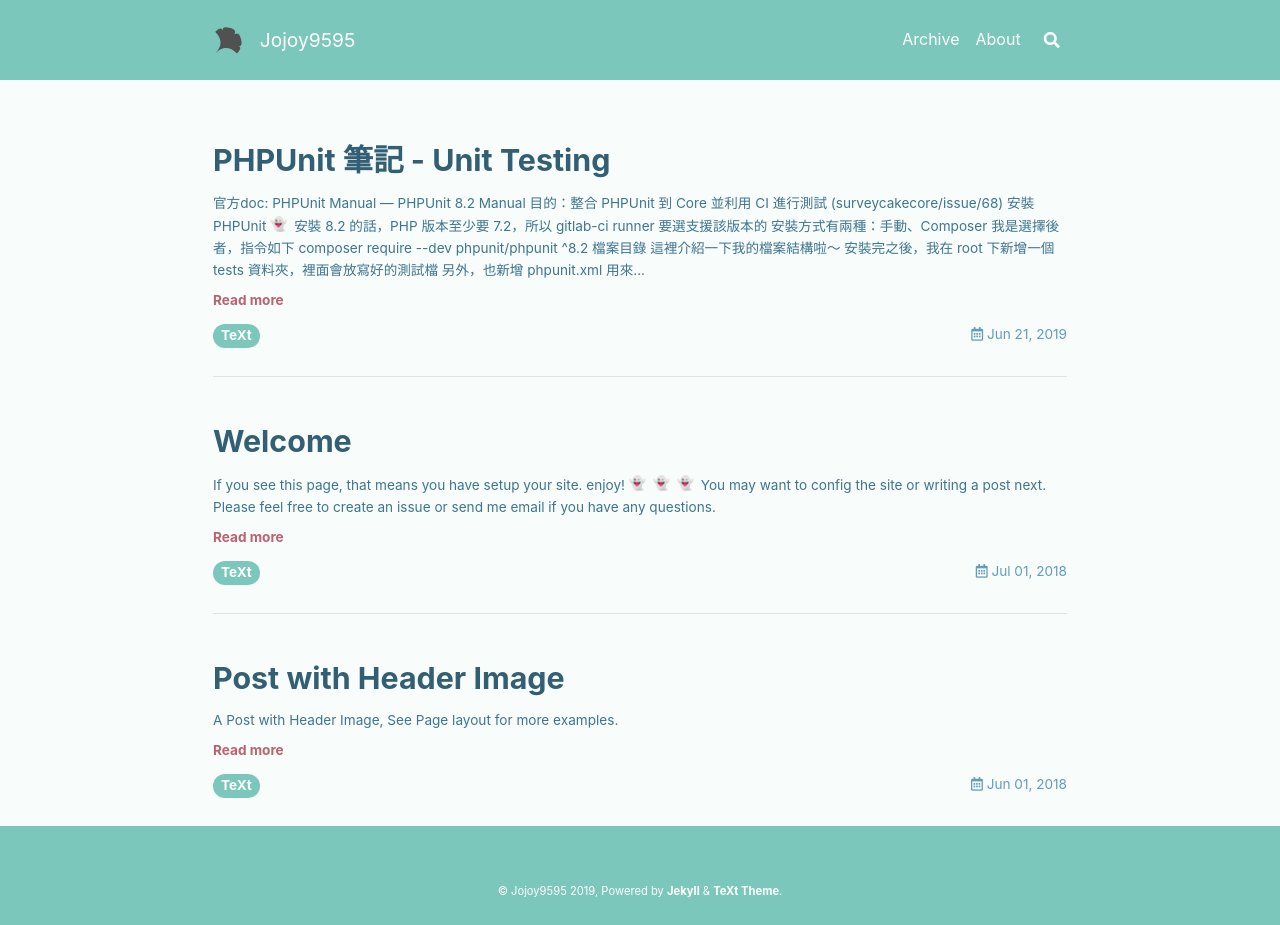
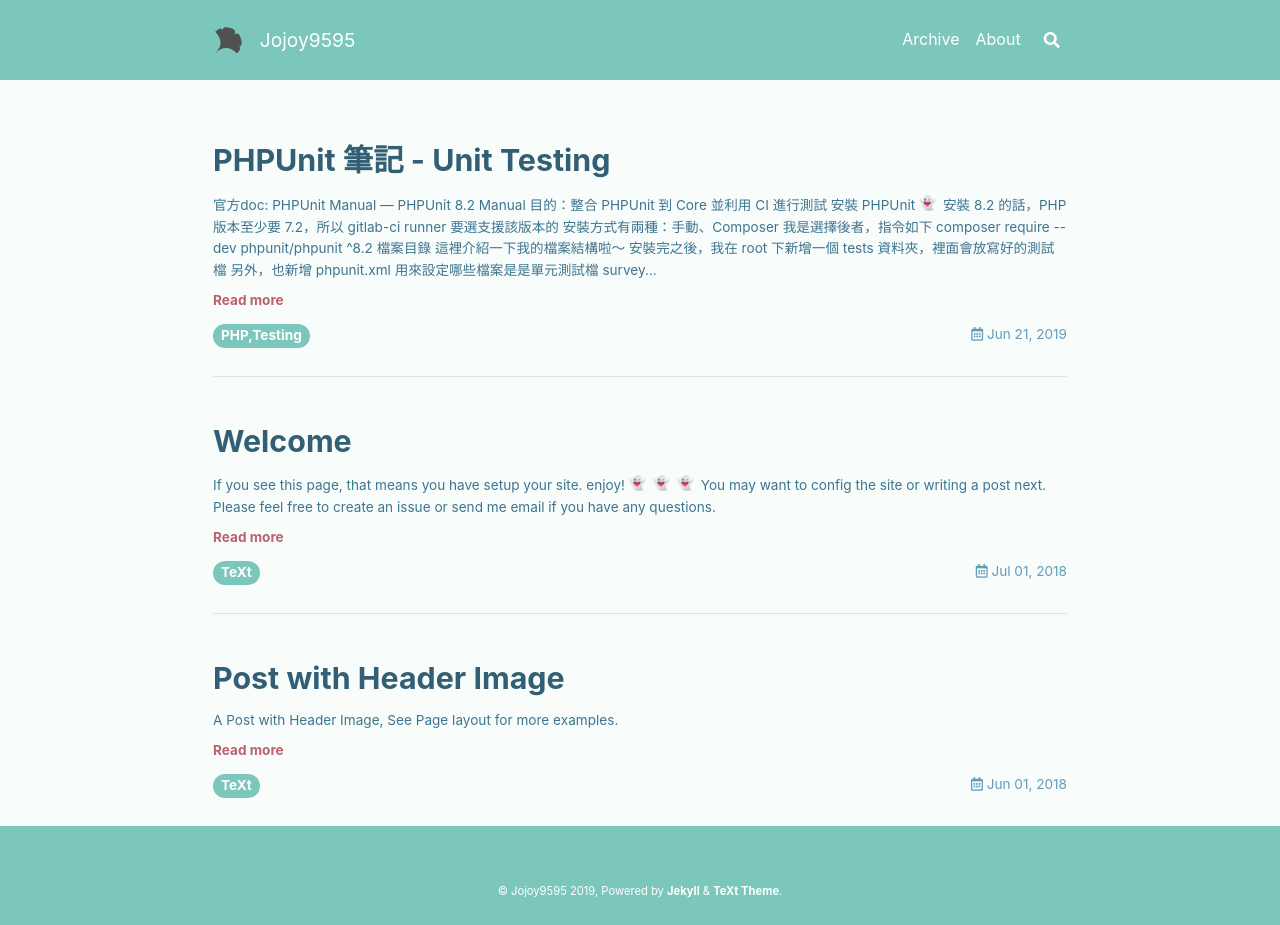
Before and after one commit to joyshao37/joyshao37.github.io, a Jekyll site: the page built from index.html, in a window 1280 px wide. Built offline with Jekyll 4.4.1, drawn with Linux system fonts in a browser that asks for light colours; nearby versions of some CDN libraries; emoji names are drawn with the system emoji font; the list of posts is cut into pages by our own code.

Commit message:
Update 2019-06-21-phpunit.md

````diff
--- a/_posts/2019-06-21-phpunit.md
+++ b/_posts/2019-06-21-phpunit.md
@@ -1,16 +1,19 @@
 ---
 title: PHPUnit 筆記 - Unit Testing
-tags: TeXt
+tags: PHP,Testing
 ---
 
 
 官方doc:  [PHPUnit Manual — PHPUnit 8.2 Manual](https://phpunit.readthedocs.io/en/8.2/)
-目的：整合 PHPUnit 到 Core 並利用 CI 進行測試 (surveycakecore/issue/68)
+
+目的：整合 PHPUnit 到 Core 並利用 CI 進行測試
 
 1. 安裝 PHPUnit :ghost:
 
 安裝 8.2 的話，PHP 版本至少要 7.2，所以 gitlab-ci runner 要選支援該版本的
+
 安裝方式有兩種：手動、Composer
+
 我是選擇後者，指令如下
 
 ```shell
@@ -20,7 +23,9 @@
 2. 檔案目錄
 
 這裡介紹一下我的檔案結構啦～
+
 安裝完之後，我在 root 下新增一個 tests 資料夾，裡面會放寫好的測試檔
+
 另外，也新增 phpunit.xml 用來設定哪些檔案是是單元測試檔
 
 ```
@@ -37,7 +42,7 @@
 
 如果有多個檔案或資料夾要執行的話，先在 phpunit.xml 設定會比較方便
 
-phpunit.xml
+*phpunit.xml*
 ```xml
 <?xml version="1.0" encoding="UTF-8"?>
 <phpunit colors="true">
@@ -50,17 +55,20 @@
 ```
 
 如果執行指令的話，就會自動跑 tests 底下的測試檔案。
+
 啊執行指令是什麼 ........... ？
 
 4. 執行指令
 
 如果只是想單純執行某一個檔案或是資料夾底下的測試檔可以直接用以下指令
+
 ```shell
 vendor/bin/phpunit [options] path/to/xxxxTest.php => test file
 vendor/bin/phpunit [options] tests                => directory
 ```
 
 如果有phpunit.xml，指令如下:
+
 ```shell
 vendor/bin/phpunit -c phpunit.xml
 ```
@@ -74,7 +82,9 @@
 首先先在 tests 下新增一個檔案
 
 注意一、 檔名要以 Test 結尾 （e.g. getJsonByHashTest.php)
+
 注意二、 這個 Class 需要繼承 PHPUnit\Framework\TestCase
+
 注意三、 裡面撰寫的 method 都是 public 且名字是以 test 開頭 （e.g. testPublicSurvey）
 
 範例：
@@ -91,7 +101,9 @@
 }
 ```
 
-如果不想要每個 function 名字前面都要加 test ，可以加上 Annotation `@test`  從此就不用那麼搞剛囉。（但我自己沒有加...）總之，還有很多 Annotation 可以使用，後面再慢慢介紹。
+如果不想要每個 function 名字前面都要加 test ，可以加上 Annotation `@test`  從此就不用那麼搞剛囉。（但我自己沒有加...）:cry:
+
+總之，還有很多 Annotation 可以使用，後面再慢慢介紹。
 
 使用 @test  後：
 ```php
@@ -110,7 +122,11 @@
 }
 ```
 
-然後一個測項一定會使用到 Assertions method 去比較實際值和期望值有沒有落差，但我這次幾乎都用 assertEquals 打天下，所以也沒什麼好介紹的（飄走），下面就列出幾個 assertions 意思意思一下，其他可能要請高人前輩們自己去看 doc
+然後一個測項一定會使用到 Assertions method 去比較實際值和期望值有沒有落差，
+
+但我這次幾乎都用 assertEquals 打天下，所以也沒什麼好介紹的（飄走），
+
+下面就列出幾個 assertions 意思意思一下，其他可能要請高人前輩們自己去看 doc
 
 範例：
 ```php
@@ -140,15 +156,19 @@
 使用：在 setup () 內先建立物件，tearDown() 會消除物件
 
 範例：
-在這個檔案內我有寫了了許多 function 進行測試，這些測項都會使用到 surveyTest.json。因為不想要重複建立測試物件，所以我把它寫在setup () 讓它可以共用。然後 tearDown() 會消除物件。
+在這個檔案內我有寫了了許多 function 進行測試，這些測項都會使用到 surveyTest.json。
+
+因為不想要重複建立測試物件，所以我把它寫在setup () 讓它可以共用。然後 tearDown() 會消除物件。
 
 他的執行順序會是:
+```
 setup()
 testPublic1()
 tearDown()
 setup()
 testPublic2()
 tearDown()
+```
 
 getJsonByHash.php
 ```php
@@ -179,9 +199,13 @@
 
 *題外話*
 
-如果想要這些測試 function 都是沿用同一物件的話，可以使用 `setUpBeforeClass()` 和 `tearDownAfterClass()`  ，第一個 test function 前會執行 `setUpBeforeClass()`  ，然後最後一個測試跑完才會執行  `tearDownAfterClass()`
+如果想要這些測試 function 都是沿用同一物件的話，可以使用 `setUpBeforeClass()` 和 `tearDownAfterClass()` ，
 
-所以如果把範例用的 setup () 和 tearDown() 換成那兩個方法的話，順序就會變成：setUpBeforeClass() -> testPublic1() -> testPublic2() -> tearDownAfterClass()
+第一個 test function 前會執行 `setUpBeforeClass()`  ，然後最後一個測試跑完才會執行  `tearDownAfterClass()`
+
+所以如果把範例用的 setup () 和 tearDown() 換成那兩個方法的話，
+
+順序就會變成：setUpBeforeClass() -> testPublic1() -> testPublic2() -> tearDownAfterClass()
 
 *Some Annotations*
 
@@ -193,7 +217,11 @@
 
 範例：
 
-這裡我是想要知道mailTemplate回傳的路徑和預期的正不正確，希望丟入多筆資料去看看結果。所以首先新增一個 templateDataProvider()  (名字叫什麼都沒差) 回傳我想要的資料 (an array of arrays)，然後在需要這些資料的測試function前面加上 @dataProvider [定義的provider方法] 就可以成功帶入資料。意義等同於呼叫 testMailTemplate($lang,$feature,$filename) 四次。
+這裡我是想要知道mailTemplate回傳的路徑和預期的正不正確，希望丟入多筆資料去看看結果。
+
+所以首先新增一個 templateDataProvider()  (名字叫什麼都沒差) 回傳我想要的資料 (an array of arrays)，然後在需要這些資料的測試function前面加上
+
+@dataProvider [定義的provider方法] 就可以成功帶入資料。意義等同於呼叫 testMailTemplate($lang,$feature,$filename) 四次。
 
 helpersTest.php
 ```php
@@ -227,7 +255,9 @@
 
 範例：
 
-假設 testTwo 想要取得 testOne 的回傳值去做其他測試， 所以在 testTwo() 前加上 @depends 並定義要依賴哪個 function。testTwo() 內要有 parameter 才可以讓 testOne 傳值給它。
+假設 testTwo 想要取得 testOne 的回傳值去做其他測試， 所以在 testTwo() 前加上 @depends 並定義要依賴哪個 function。testTwo() 內要有
+
+parameter 才可以讓 testOne 傳值給它。
 
 ```php
 <?php
@@ -257,8 +287,11 @@
 
 目的：對未產生或過程建立複雜的物件進行模擬以區隔他們對測試的影響，也就是 Mock Object，以 surveycakecore 為例：
 
-我們希望測試 SvMeta 的 getJsonByHashTest() 回傳的 json 和預期的 json 是否相同。 可以發現 getJsonByHashTest() 內會呼叫 FileHelper 的 getPublic ()
-去 s3 取得指定的 json 檔案並回傳，但我們主要是想測試 getJsonByHashTest() 的程式邏輯而不想那麼複雜的去 s3 拿資料 （有可能資料會變動？）
+我們希望測試 SvMeta 的 getJsonByHashTest() 回傳的 json 和預期的 json 是否相同。 可以發現 getJsonByHashTest() 內會呼叫 FileHelper 的
+
+getPublic () 去 s3 取得指定的 json 檔案並回傳，但我們主要是想測試 getJsonByHashTest() 的程式邏輯而不想那麼複雜的去 s3 拿資料
+
+（有可能資料會變動？）
 
 SvMeta.php
 ```php
@@ -289,7 +322,9 @@
 所以我們才需要 mock FIleHelper 的 getPublic () 並回傳指定的 json
 
 	1. 建立 Mock :
-可以使用 *getMockBuilder* 或是 *createMock*，差別在於 createMock 是預設狀態，而 getMockBuilder 則是什麼都沒設定，所以想要比較彈性的使用就用 *getMockBuilder*
+可以使用 *getMockBuilder* 或是 *createMock*，差別在於 createMock 是預設狀態，而 getMockBuilder 則是什麼都沒設定，所以想要比較彈性的使用就用
+
+*getMockBuilder*
 
 ```php
 
@@ -304,6 +339,7 @@
 	2. 設定回傳值：
 
 可以設定預測整支程式會跑幾次 mock function，如果不論呼叫幾次的話就是
+
 `this->any()`、預測只會呼叫一次就是 `this->once()`、呼叫兩次`$this->exactly(2)` ，如果沒有呼叫到指定的次數測試就會 fail
 
 ```php
@@ -389,6 +425,7 @@
 	1. 想 mock  function 可以根據參數不同而回傳不同 value
 
 目的：想要被 mock 的 function 可以根據參數不同而回傳不同 value
+
 方法：returnValueMap(arg1,arg2,....,returnValue)
 
 舉例：
@@ -424,6 +461,7 @@
 ```
 
 所以要先指定次數，並用 onConsecutiveCalls() ，
+
 所以當呼叫第一個 getPublic 就回傳 'return_1’，以此類推
 ```php
         $tester->expects($this->exactly(3))
````
